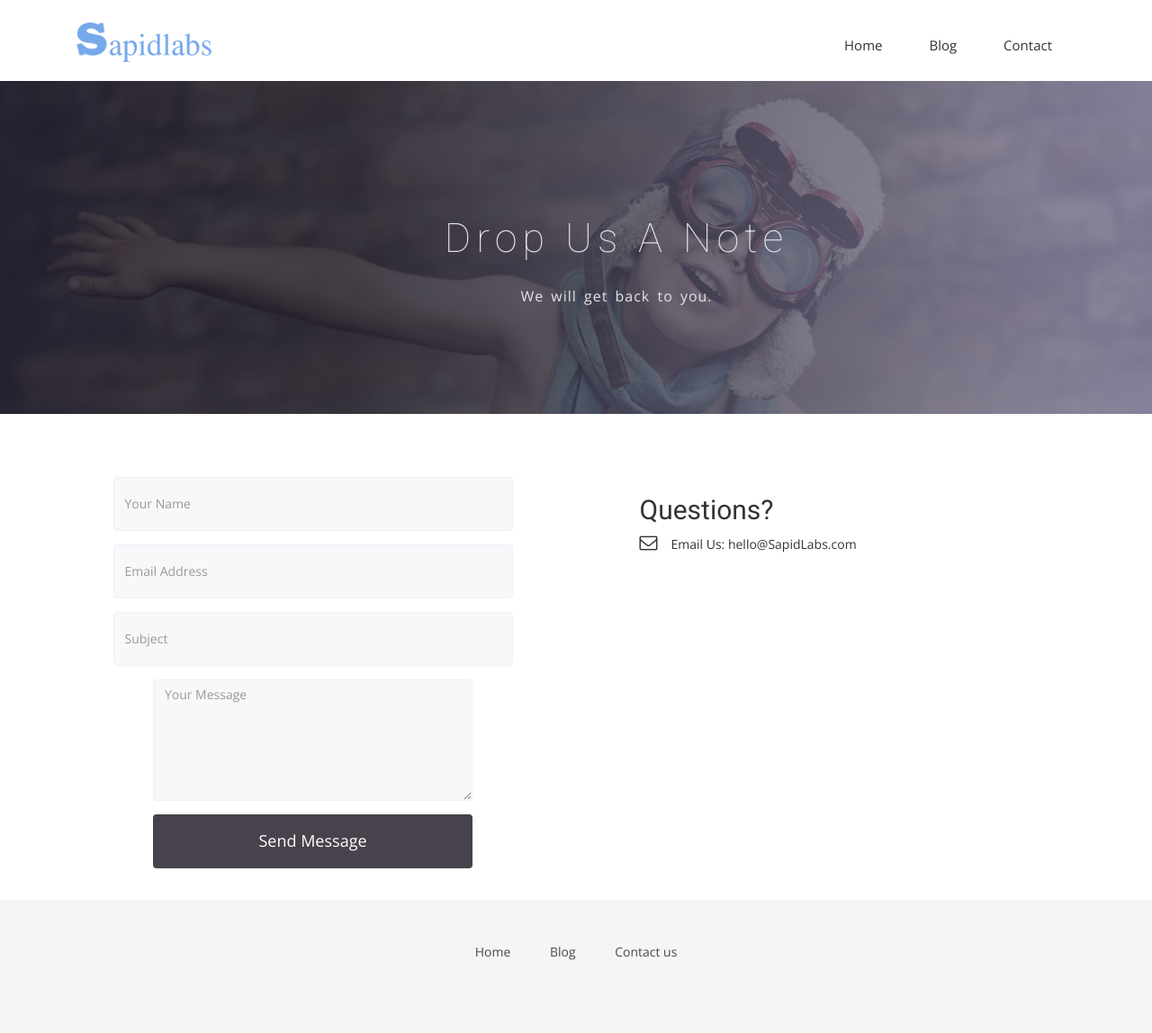
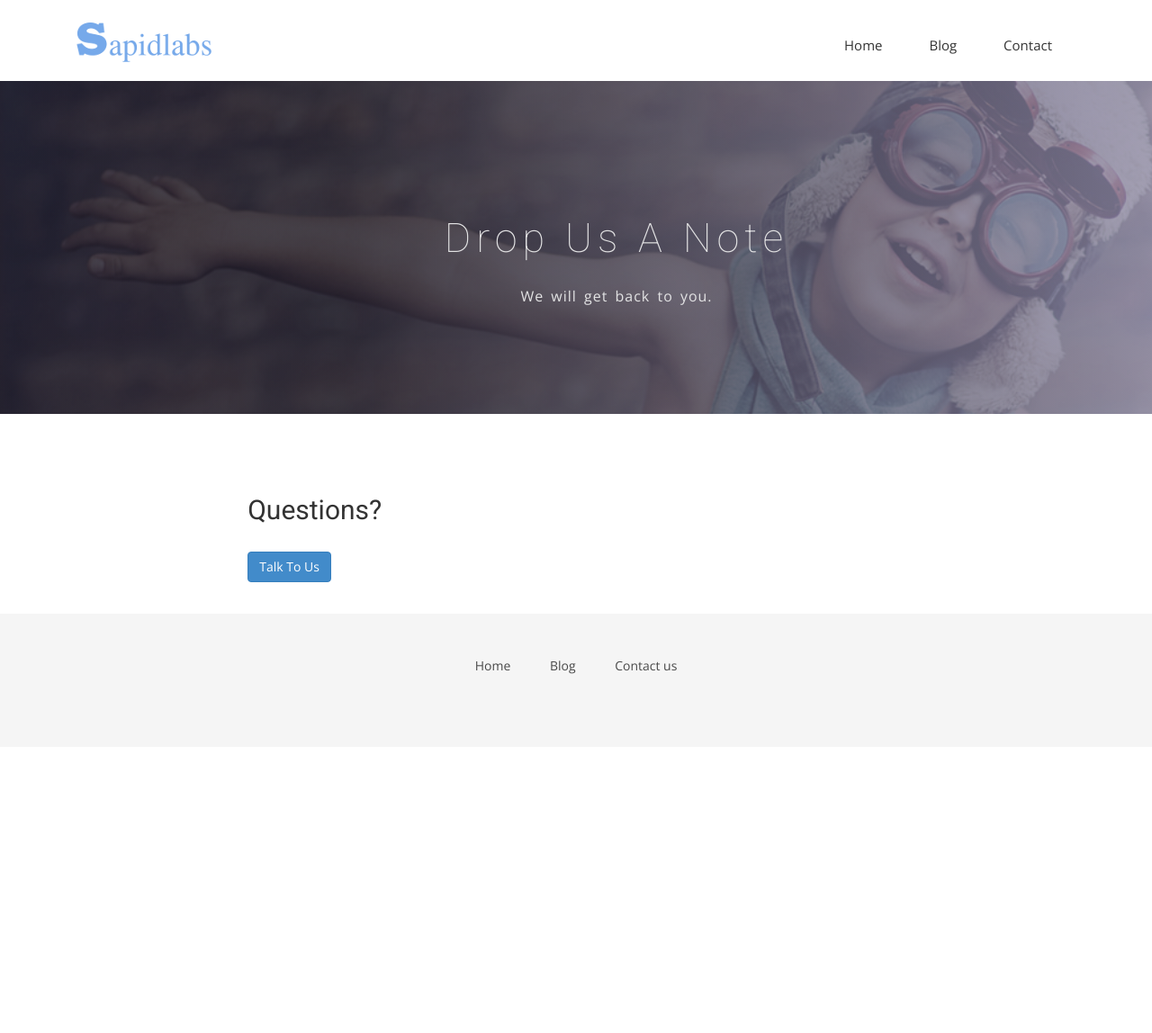
Before and after one commit to sapidlabs/sapidlabs.github.io, a Jekyll site: the page built from contact.html, in a window 1280 px wide. Shown: the whole page at 90% size. Built offline with Jekyll 4.4.1, drawn with Linux system fonts in a browser that asks for light colours; nearby versions of some CDN libraries; some web fonts are replaced; after the commit the page ends 900 px from its top, so only the background shows below that.

Commit message:
Change contact page

```diff
--- a/contact.html
+++ b/contact.html
@@ -24,42 +24,28 @@
 <section id="contact-form">
   <div class="container">
     <div class="row">
-      <div class="col-md-6 col-sm-12">
+      <div class="col-md-12 col-sm-12">
         <div class="block">
-          <form action="https://formcarry.com/s/_CvabpEVFF-" method="POST" accept-charset="UTF-8">
-            <div class="form-group">
-              <input type="text" class="form-control" placeholder="Your Name" name="username" required="required">
-            </div>
-            <div class="form-group">
-              <input type="email" name="email" class="form-control" placeholder="Email Address" required="required">
-            </div>
-            <div class="form-group">
-              <input type="text" name="subject" class="form-control" placeholder="Subject" required="required">
-            </div>
-
-            <div class="block">
-              <div class="form-group-2">
-                <input type="hidden" name="_gotcha">
-                <textarea class="form-control" rows="3" cols="4" placeholder="Your Message" name="message" required="required"></textarea>
-              </div>
-              <button class="btn btn-default" type="submit">Send Message</button>
-            </div>
-          </form>
+          <div class="block">
+            <h2>Questions?</h2>
+            <br/>
+            <a href='https://forms.gle/qhryF6mJkoxf2N2w8' target='_blank' class="btn btn-primary" type="submit">Talk To Us</a>
+          </div>
         </div>
       </div>
-      <div class="col-md-6 col-sm-12">
+      <!-- <div class="col-md-6 col-sm-12">
         <div class="block">
           <h2>Questions?</h2>
           <ul class="address-block">
-            <!-- <li>
+            <li>
               <i class="fa fa-map-marker"></i>To be added later
-            </li> -->
+            </li>
             <li>
               <i class="fa fa-envelope-o"></i>Email Us: hello@SapidLabs.com
             </li>
           </ul>
 
-          <!-- <ul class="social-icons">
+          <ul class="social-icons">
             <li>
               <a href="https://sapidlabs.com"><i class="fa fa-google"></i></a>
             </li>
@@ -81,9 +67,9 @@
             <li>
               <a href="https://sapidlabs.com"><i class="fa fa-facebook"></i></a>
             </li>
-          </ul> -->
+          </ul>
         </div>
-      </div>
+      </div> -->
     </div>
   </div>
 </section>
```
